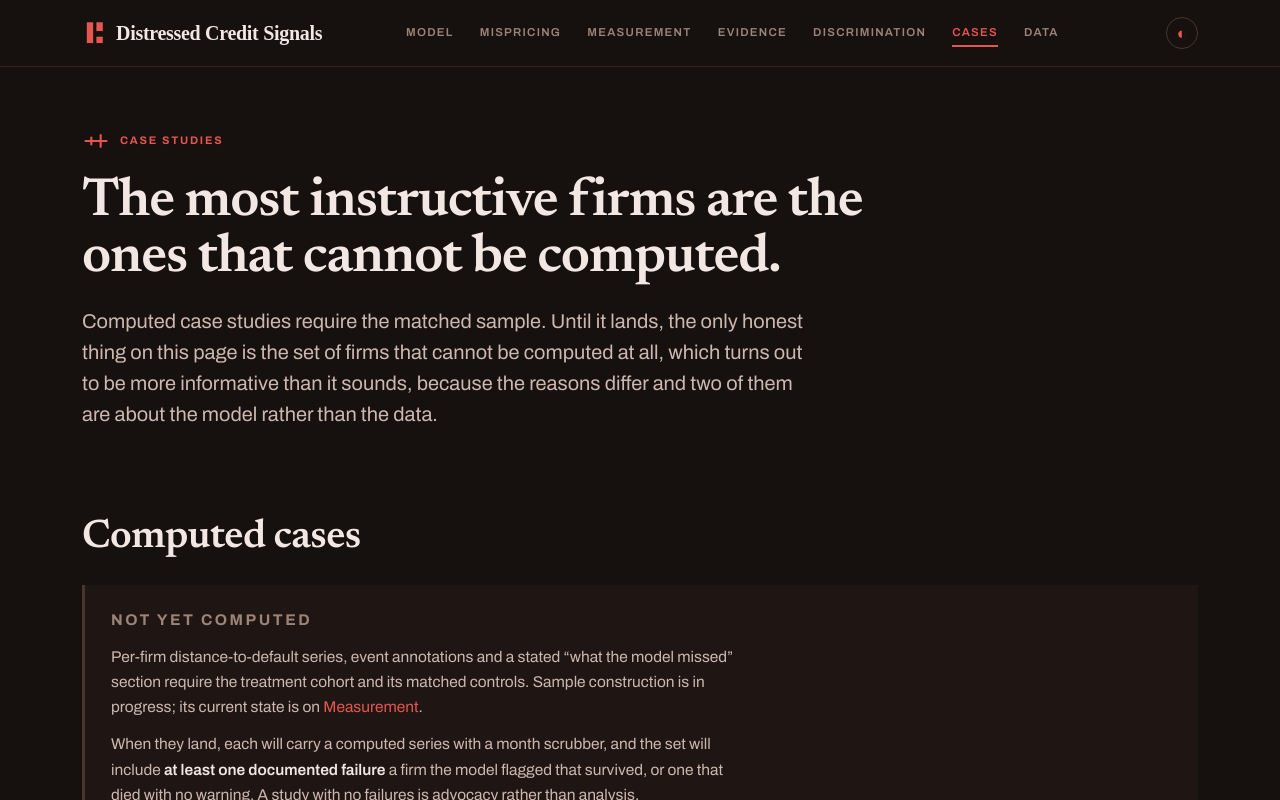
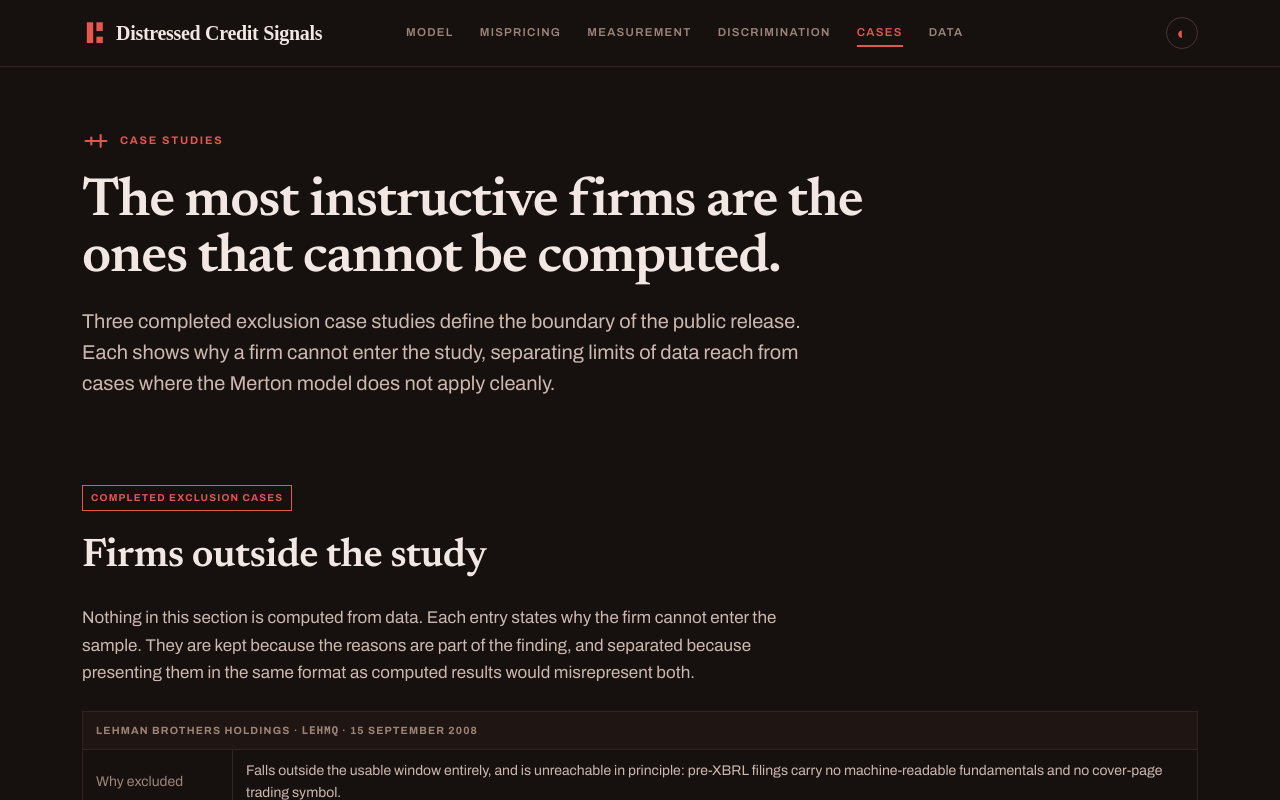
Before and after one commit to Iska555/merton-distressed-signals, a Next.js app in the folder frontend/: page /case-studies in a window 1280 px wide. Shown: the top 800 px of the page. Built offline with nearby package versions, Linux system fonts and the light colour scheme.

Commit message:
content: publish only completed research modules

```diff
--- a/frontend/app/case-studies/page.tsx
+++ b/frontend/app/case-studies/page.tsx
@@ -69,34 +69,14 @@ export default function CaseStudies() {
         </div>
         <h1>The most instructive firms are the ones that cannot be computed.</h1>
         <p className="lede">
-          Computed case studies require the matched sample. Until it lands, the only
-          honest thing on this page is the set of firms that cannot be computed at
-          all, which turns out to be more informative than it sounds, because the
-          reasons differ and two of them are about the model rather than the data.
+          Three completed exclusion case studies define the boundary of the public
+          release. Each shows why a firm cannot enter the study, separating limits of
+          data reach from cases where the Merton model does not apply cleanly.
         </p>
       </header>
 
       <section className="section">
-        <h2>Computed cases</h2>
-        <div className="callout callout-neutral">
-          <p className="eyebrow">Not yet computed</p>
-          <p>
-            Per-firm distance-to-default series, event annotations and a stated
-            &ldquo;what the model missed&rdquo; section require the treatment cohort
-            and its matched controls. Sample construction is in progress; its current
-            state is on <Link href="/measurement">Measurement</Link>.
-          </p>
-          <p>
-            When they land, each will carry a computed series with a month scrubber,
-            and the set will include <strong>at least one documented failure</strong>{' '}
-            a firm the model flagged that survived, or one that died with no
-            warning. A study with no failures is advocacy rather than analysis.
-          </p>
-        </div>
-      </section>
-
-      <section className="section">
-        <span className="flag">Illustrative, not sourced</span>
+        <span className="flag">Completed exclusion cases</span>
         <h2>Firms outside the study</h2>
         <p className="prose">
           Nothing in this section is computed from data. Each entry states why the
--- a/frontend/app/discrimination/page.tsx
+++ b/frontend/app/discrimination/page.tsx
@@ -1,4 +1,3 @@
-import Link from 'next/link'
 import BaseRateExplorer from './BaseRateExplorer'
 import SectionMark from '@/components/SectionMark'
 
@@ -20,29 +19,6 @@ export default function DiscriminationPage() {
       </header>
 
       <BaseRateExplorer />
-
-      <section className="section">
-        <h2>Measured discrimination</h2>
-        <div className="callout callout-neutral">
-          <p className="eyebrow">Awaiting sample</p>
-          <p>
-            ROC curves and AUC by horizon, bootstrapped confidence intervals, the
-            calibration plot and the lead-time distribution all require the matched
-            cohort. Sample construction is in progress; see{' '}
-            <Link href="/measurement">Measurement</Link>.
-          </p>
-          <p>
-            The analysis is written and tested, including a{' '}
-            <strong>three-estimator horse race</strong>: KMV iterative solve,
-            simultaneous solve, and the Bharath and Shumway naive approximation, on
-            identical samples with a paired bootstrap on the AUC differences.
-            Bharath and Shumway (2008) found the naive approximation forecasts default
-            about as well as the full solve. If that replicates here on 2012–2024 data,
-            the honest headline is that the sophisticated machinery buys little, and it
-            will be reported that way.
-          </p>
-        </div>
-      </section>
 
       <section className="section">
         <h2>Rules fixed before the data</h2>
--- a/frontend/app/evidence/page.tsx
+++ /dev/null
@@ -1,67 +0,0 @@
-import Link from 'next/link'
-import SectionMark from '@/components/SectionMark'
-
-export default function EvidencePage() {
-  return (
-    <div className="wrap">
-      <header className="masthead">
-        <div className="section-eyebrow">
-          <SectionMark name="evidence" />
-          <p className="eyebrow">Evidence · event study</p>
-        </div>
-        <h1>The exhibit this study exists to produce does not exist yet.</h1>
-        <p className="lede">
-          The headline exhibit: median distance to default and its interquartile band
-          from t−36 to t=0, defaulted firms against controls matched on calendar
-          quarter, sector, size and leverage. If the bands separate cleanly and early,
-          that is the finding. If they overlap until t−6, that is also the finding.
-        </p>
-      </header>
-
-      <section className="section">
-        <div className="callout callout-neutral">
-          <p className="eyebrow">Awaiting sample</p>
-          <p>
-            This page is deliberately empty rather than populated with a placeholder
-            chart. The event-time panel requires the treatment cohort, its matched
-            controls and their price histories; sample construction is in progress and
-            its current state is reported on <Link href="/measurement">Measurement</Link>.
-          </p>
-          <p>
-            The analysis code is written and tested: event-time alignment, cohort
-            bands with per-cell counts, a balanced-panel variant, and a
-            composition table so a reader can tell a change in the firms from a change
-            in <em>which</em> firms are present. What is missing is data, and inventing
-            it would defeat the purpose of the study.
-          </p>
-        </div>
-      </section>
-
-      <section className="section">
-        <h2>What will be shown, and how it will be qualified</h2>
-        <ul className="spec-body" style={{ paddingLeft: 20 }}>
-          <li>
-            <strong>Median and IQR, not means.</strong> Distance to default is heavily
-            skewed and unbounded above; one safe firm can move a mean visibly.
-          </li>
-          <li>
-            <strong>Every band carries its own N.</strong> A band whose count collapses
-            toward the edges of the window is evidence about who is still in the
-            sample, not about firms.
-          </li>
-          <li>
-            <strong>Stratified by era.</strong> 2012–18, 2019–21 and 2022–24 reported
-            separately, because the sample spans a near-zero-rate period and the
-            fastest tightening cycle in forty years, and discriminatory power does not
-            transfer between them.
-          </li>
-          <li>
-            <strong>Controls aligned on the treatment firm&rsquo;s event date</strong>,
-            so both cohorts span the same calendar window and the comparison is not
-            confounded with market-wide conditions.
-          </li>
-        </ul>
-      </section>
-    </div>
-  )
-}
--- a/frontend/app/page.tsx
+++ b/frontend/app/page.tsx
@@ -178,8 +178,8 @@ export default function Home() {
             />
           ) : (
             <p className="prose">
-              Not yet computed. Run{' '}
-              <span className="mono">python -m scripts.audit_resolution</span>.
+              Figure data are unavailable. See the Data module for the published
+              inputs and reproduction steps.
             </p>
           )}
 
@@ -285,7 +285,7 @@ export default function Home() {
         <div className="wrap stack-lg">
           <div className="sec-head">
             <p className="kicker">The study</p>
-            <h2>Six modules, built to be checked.</h2>
+            <h2>Six completed modules, built to be checked.</h2>
           </div>
           <div className="cards">
             <Link className="card" href="/model">
@@ -315,14 +315,14 @@ export default function Home() {
               </p>
               <span className="go">Read the audit</span>
             </Link>
-            <Link className="card pending" href="/evidence">
-              <SectionMark name="evidence" />
-              <h3>Evidence</h3>
+            <Link className="card" href="/case-studies">
+              <SectionMark name="cases" />
+              <h3>Cases</h3>
               <p>
-                Distance to default in event time, defaulters against matched
-                survivors. Awaiting the sample build.
+                Three completed boundary cases show where public data reach ends
+                and where the model does not apply cleanly.
               </p>
-              <span className="go">In progress</span>
+              <span className="go">Read the cases</span>
             </Link>
             <Link className="card" href="/discrimination">
               <SectionMark name="discrimination" />
@@ -393,13 +393,11 @@ export default function Home() {
               </p>
             </div>
             <div className="scopecol">
-              <h3>Not accurate, yet</h3>
+              <h3>Not an accuracy claim</h3>
               <p>
-                No accuracy figure is quoted from defaulted firms alone.
-                Discrimination will be reported as AUC against a matched control
-                cohort, with the false-positive rate stated and precision
-                recomputed at a realistic base rate. Those numbers do not exist
-                until the sample lands.
+                This release makes no empirical discrimination claim. Any future
+                AUC, false-positive rate and base-rate precision must be measured
+                against a matched control cohort.
               </p>
             </div>
           </div>
--- a/frontend/components/Nav.tsx
+++ b/frontend/components/Nav.tsx
@@ -9,7 +9,6 @@ const LINKS = [
   { href: '/model', label: 'Model' },
   { href: '/mispricing', label: 'Mispricing' },
   { href: '/measurement', label: 'Measurement' },
-  { href: '/evidence', label: 'Evidence' },
   { href: '/discrimination', label: 'Discrimination' },
   { href: '/case-studies', label: 'Cases' },
   { href: '/data', label: 'Data' },
```
Also changed, not shown: 2 other files (tests, documents, lock files or other folders).
